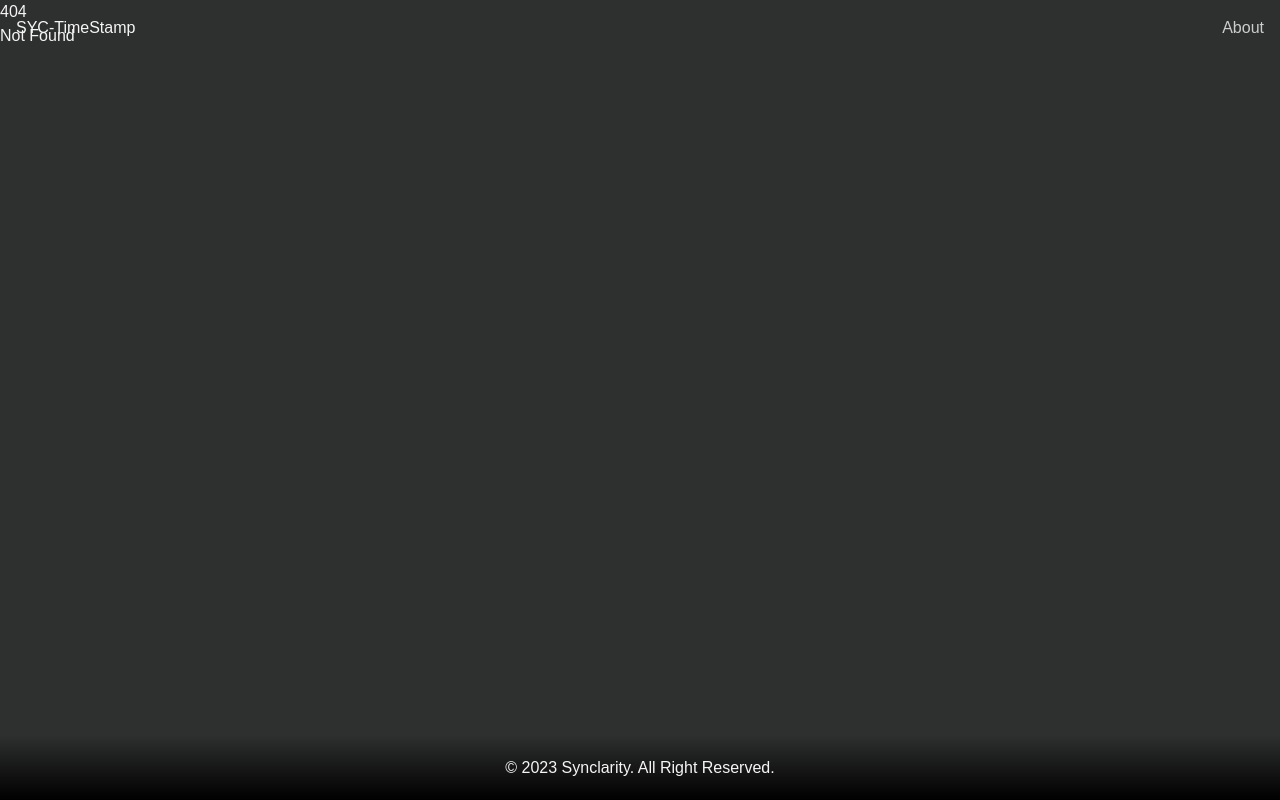
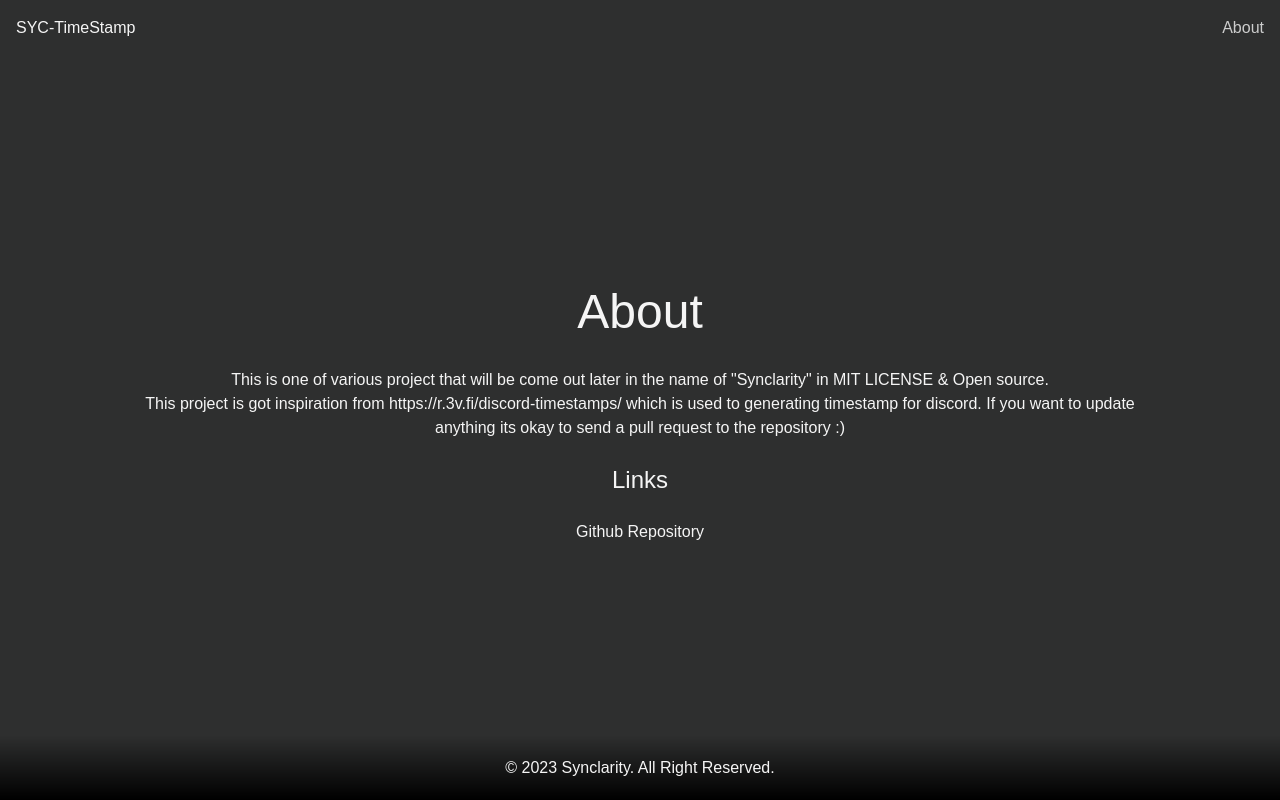
Before and after one commit to slpy-one/timestamp-sveltekit, a SvelteKit app: page /about in a window 1280 px wide. Before the commit this address had no page. Built offline with nearby package versions, Linux system fonts and the light colour scheme; a web font is replaced by a local one.

Commit message:
feat<page>: about page!

```diff
--- /dev/null
+++ b/src/routes/about/+page.svelte
@@ -0,0 +1,35 @@
+<script>
+	import TW_CLASS from '../../constants/tailwind_class'
+</script>
+
+<section>
+	<div class={TW_CLASS.container}>
+		<div>
+			<h1 class={`${TW_CLASS.heading.xxxl} !text-5xl`}>About</h1>
+			<p>
+				This is one of various project that will be come out later in the name of "<a
+					href="https://github.com/Synclarity"
+					target="_blank">Synclarity</a
+				>" in MIT LICENSE & Open source.
+			</p>
+			<p>
+				This project is got inspiration from <a
+					href="https://r.3v.fi/discord-timestamps/"
+					target="_blank">https://r.3v.fi/discord-timestamps/</a
+				> which is used to generating timestamp for discord.
+        If you want to update anything its okay to send a pull request to the repository :)
+			</p>
+
+      <div>
+        <h3 class={`${TW_CLASS.heading.xxl}`}>
+          Links
+        </h3>
+        <div>
+          <a href="https://github.com/Synclarity/synclarity-timestamp">
+            Github Repository
+          </a>
+        </div>
+      </div>
+		</div>
+	</div>
+</section>
```
